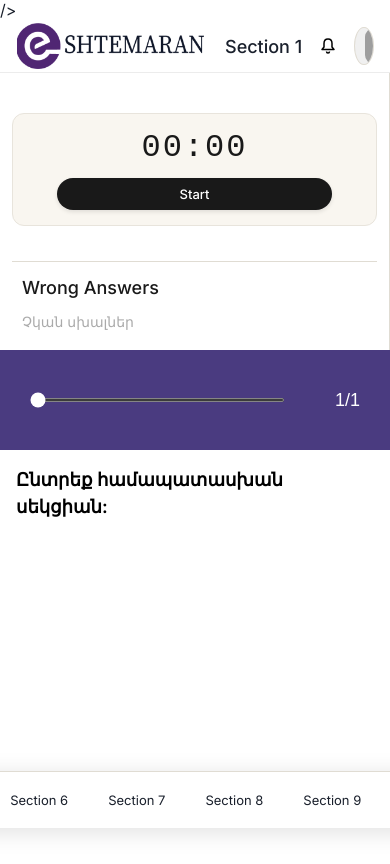
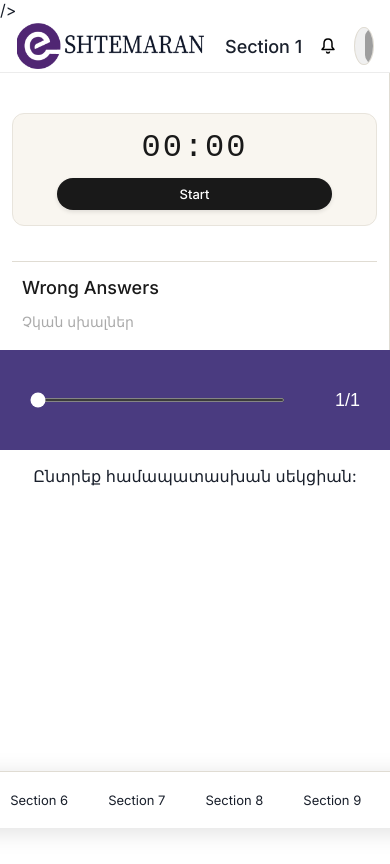
Before and after one commit to emkrtchyan373-netizen/eSHTEMARAN, a React (Vite) app: page /quiz/1/1 in a window 390 px wide. Built offline with nearby package versions, Linux system fonts and the light colour scheme; grey boxes are pictures that could not be loaded.

Commit message:
quizlayout.css changes

```diff
--- a/src/components/QuizLayout.css
+++ b/src/components/QuizLayout.css
@@ -243,13 +243,16 @@
 /* ==========================================
    MOBILE VERSION (Բջջային տարբերակի ոճեր)
    ========================================== */
+/* ==========================================
+   MOBILE VERSION (Միայն դասավորությունը)
+   ========================================== */
 @media (max-width: 768px) {
   /* Թույլ ենք տալիս էջին փոքրանալ հեռախոսի էկրանի չափով */
   .quiz-page {
     min-width: 100% !important;
   }
 
-  /* Ձախ (sidebar) և Աջ (main) մասերը դասավորում ենք իրար տակ */
+  /* Sidebar-ն ու հարցերը դասավորում ենք իրար տակ */
   .quiz-page__body {
     flex-direction: column !important;
     min-height: auto !important;
@@ -269,50 +272,18 @@
   }
 
   /* --- ՍՊԻՏԱԿ ՔԱՐՏԸ --- */
+  /* Սա ուղղահայաց կենտրոնացնում է QuizView-ի ամբողջ բլոկը */
   .quiz-page__content > div:first-child {
-    background: #ffffff !important;
+    background: #ffffff !important; /* Սպիտակ ֆոն, ինչպես 1-ին նկարում */
     border-radius: 24px !important;
     padding: 24px 20px !important;
     width: 100% !important;
     max-width: 450px !important;
-    box-shadow: 0px 8px 24px rgba(0, 0, 0, 0.05) !important;
+    box-shadow: 0px 8px 24px rgba(0, 0, 0, 0.06) !important;
     box-sizing: border-box !important;
   }
 
-  /* Հարցի տեքստը */
-  .quiz-page__content h2,
-  .quiz-page__content p {
-    color: #000000 !important;
-    font-size: 18px !important;
-    font-weight: 600 !important;
-    line-height: 1.5 !important;
-    margin-bottom: 20px !important;
-    text-align: left !important;
-  }
-
-  /* ՊԱՏԱՍԽԱՆՆԵՐԻ ԿՈՃԱԿՆԵՐԸ (Միայն դասավորությունը) */
-  .quiz-page__content button {
-    border-radius: 14px !important;
-    padding: 14px 20px !important;
-    font-size: 16px !important;
-    text-align: left !important;
-    width: 100% !important;
-    display: block !important;
-    margin-bottom: 12px !important;
-    box-sizing: border-box !important;
-    font-weight: 400 !important;
-    text-transform: none !important;
-  }
-
-  /* Կիրառում ենք բաց մոխրագույն ֆոն ՄԻԱՅՆ այն կոճակների համար,
-     որոնք դեռ չեն սեղմվել (չունեն հատուկ կանաչ/կարմիր class-ներ) */
-  .quiz-page__content button:not([class*="correct"]):not([class*="wrong"]):not([class*="success"]):not([class*="danger"]) {
-    background-color: #f3f6f9 !important;
-    border: 1px solid #e2e8f0 !important;
-    color: #1e293b !important;
-  }
-
-  /* --- Լրացուցիչ հարմարեցումներ --- */
+  /* --- Լրացուցիչ հարմարեցումներ layout-ի համար --- */
   .quiz-sidebar {
     width: 100% !important;
     padding: 20px 12px !important;
```
